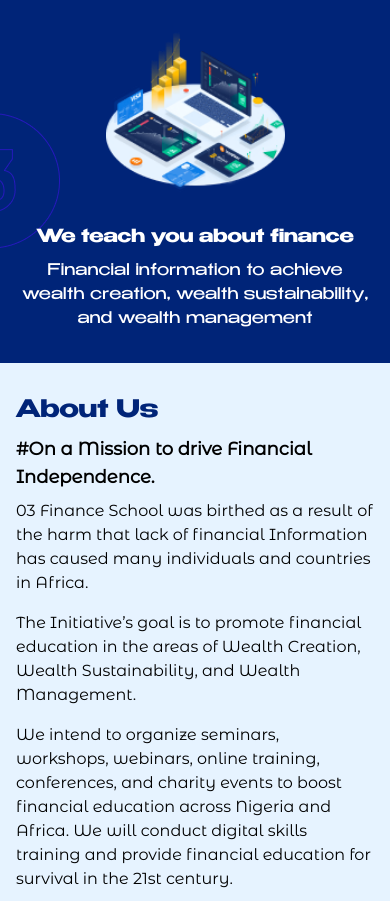
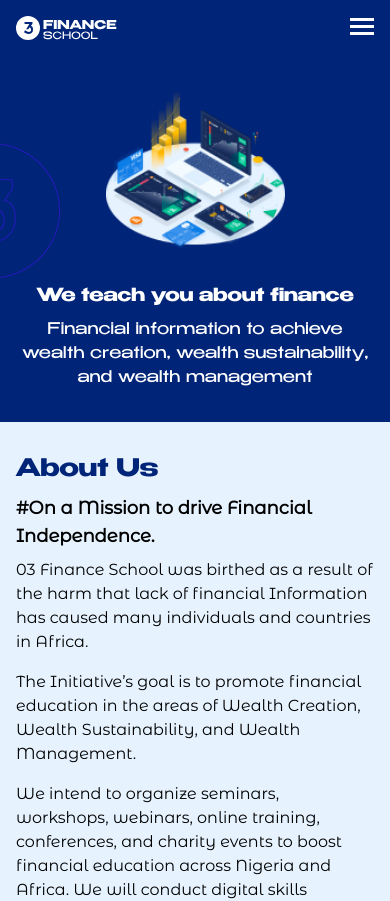
Before and after one commit to Jaeger-11/O3-Finance-School, a React (Vite) app: page / in a window 390 px wide. Shown: the top 901 px of the page. Built offline with nearby package versions, Linux system fonts and the light colour scheme.

Commit message:
working on navbar

```diff
--- a/src/components/Footer.jsx
+++ b/src/components/Footer.jsx
@@ -47,7 +47,7 @@ const Footer = () => {
                         return (
                             <div key={icon} className="flex gap-4 my-2">
                                 <img src={icon} alt={text} className="w-4 "/>
-                                <p>{text}</p>
+                                <p className='w-[10px] md:w-auto'>{text}</p>
                             </div>
                         )
                     })}
--- a/src/components/Navbar.jsx
+++ b/src/components/Navbar.jsx
@@ -1,8 +1,31 @@
-import React from 'react'
+import React from 'react';
+import logo from "../assets/logo.svg";
 
 const Navbar = () => {
   return (
-    <nav>O3 Finance Schools</nav>
+    <nav className="font-alternate mx-auto p-4 md:p-0 md:pt-8 md:pb-4 md:border-b md:border-white">
+      <div className="flex items-center justify-between container mx-auto">
+        <div>
+          <img src={logo} alt="logo" className='md:w-[200px]'/>
+        </div>
+
+        {/* <!-- menu items --> */}
+        <div class="hidden md:flex gap-8 items-center">
+          <a href="/" class="hover:font-bold text-white font-medium">Home</a>
+          <a href="#" class="hover:font-bold text-white font-medium">About Us</a>
+          <a href="#" class="hover:font-bold text-white font-medium">Courses</a>
+          <a href="#" class="hover:font-bold text-white font-medium">Contact</a>
+          <a href="#" class="hover:font-bold text-white font-medium">Events</a>
+        </div>
+
+        {/* <!-- Hamburger Icon --> */}
+        <button class="hamburger md:hidden" id="menu-btn">
+          <span class="hamburger-top "></span>
+          <span class="hamburger-middle"></span>
+          <span class="hamburger-bottom"></span>
+        </button>
+      </div>
+    </nav>
   )
 }
 
--- a/src/index.css
+++ b/src/index.css
@@ -25,6 +25,51 @@
   background: #002478 url(/src/assets/hero-mobile-bg-image.png) left center no-repeat;
 }
 
+.hamburger{
+  width: 24px;
+  height: 24px;
+  transition: all 0.5s;
+  position: relative;
+  cursor: pointer;
+}
+
+.hamburger-top, .hamburger-middle, .hamburger-bottom{
+  width: 24px;
+  height: 3px;
+  background-color: white;
+  position: absolute;
+  top: 0;
+  left: 0;
+  transform: rotate(0);
+  transition: all 0.5s;
+}
+
+.hamburger-middle {
+  transform: translateY(7px);
+}
+
+.hamburger-bottom {
+transform: translateY(14px);
+}
+
+.open {
+transform: rotate(90deg);
+transform: translateY(0px);
+}
+
+.open .hamburger-top {
+transform: rotate(45deg) translateY(6px) translate(6px);
+}
+
+.open .hamburger-middle {
+display: none;
+}
+
+.open .hamburger-bottom {
+transform: rotate(-45deg) translateY(6px) translate(-6px);
+}
+
+
 @media screen and (min-width:768px){
   .hero{
     background:#002478 url(/src/assets/desktop-hero-bg.png) left center no-repeat;
--- a/src/pages/Home.jsx
+++ b/src/pages/Home.jsx
@@ -3,6 +3,7 @@ import desktopHeroImage from "../assets/desktop-hero.png";
 import discord from "../assets/discord.svg";
 import telegram from "../assets/telegram.svg";
 import Footer from "../components/Footer";
+import Navbar from "../components/Navbar";
 
 function Home() {
 
@@ -10,6 +11,7 @@ function Home() {
     <div>
       {/* hero section */}
       <main className='hero '>
+        <Navbar/>
         <div className='container mx-auto'>
         <section className='flex flex-col gap-6 px-4 py-8 md:px-0 md:pb-12 md:flex-row-reverse md:justify-center md:items-center'>
           <div className="md:flex-[40%]">
```
